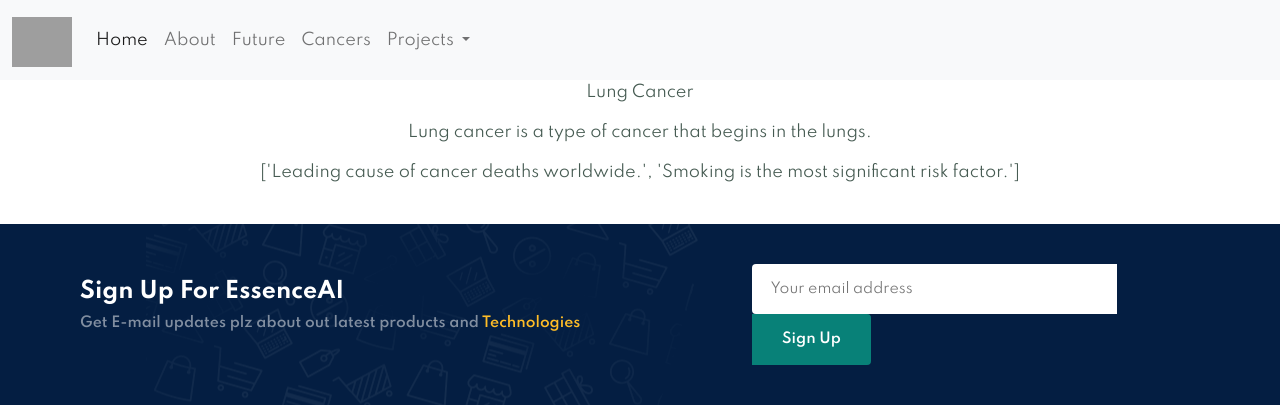
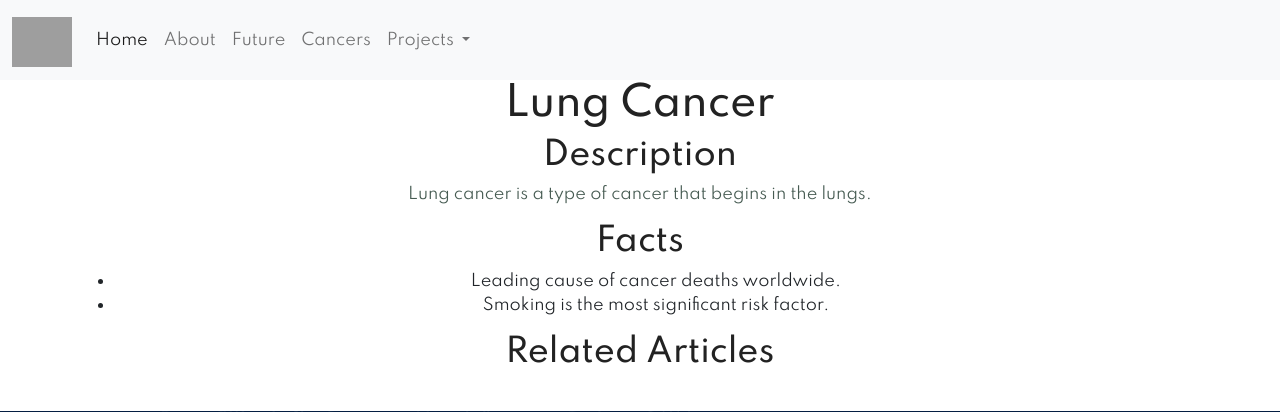
Before and after one commit to dhilanfye34/EssenceAI, a Flask app: a page that uses app/templates/cancer.html in a window 1280 px wide. Shown: the top 412 px of the page. Run offline with Flask 3, Linux system fonts and the light colour scheme; grey boxes are pictures that could not be loaded.

Commit message:
new descriptions

```diff
--- a/app/routes.py
+++ b/app/routes.py
@@ -35,7 +35,7 @@
             'summary': summary
         })
 
-    return render_template('cancer.html', cancer_type=cancer_type, description=cancer_description, facts=cancer_facts)
+    return render_template('cancer.html', cancer_type=cancer_type, description=cancer_description, facts=cancer_facts, articles=summarized_articles)
 
 ##for navbar
 @main.route('/navbar')
--- a/app/templates/cancer.html
+++ b/app/templates/cancer.html
@@ -3,7 +3,27 @@
 {% block title %}{{ cancer_type }}{% endblock %}
 
 {% block content %}
-<p>{{ cancer_type }}</p>
-<p>{{description}}</p>
-<p>{{facts}}</p>
+<div class="cancer-info">
+    <h1>{{ cancer_type }}</h1>
+    <h2>Description</h2>
+    <p>{{ description }}</p>
+
+    <h2>Facts</h2>
+    <ul>
+        {% for fact in facts %}
+        <li>{{ fact }}</li>
+        {% endfor %}
+    </ul>
+
+    <h2>Related Articles</h2>
+    <ul>
+        {% for article in articles %}
+        <li>
+            <a href="{{ url_for('main.article_detail', article_id=article.id) }}">
+                {{ article.title }}
+            </a> - {{ article.summary }}
+        </li>
+        {% endfor %}
+    </ul>
+</div>
 {% endblock %}
```
